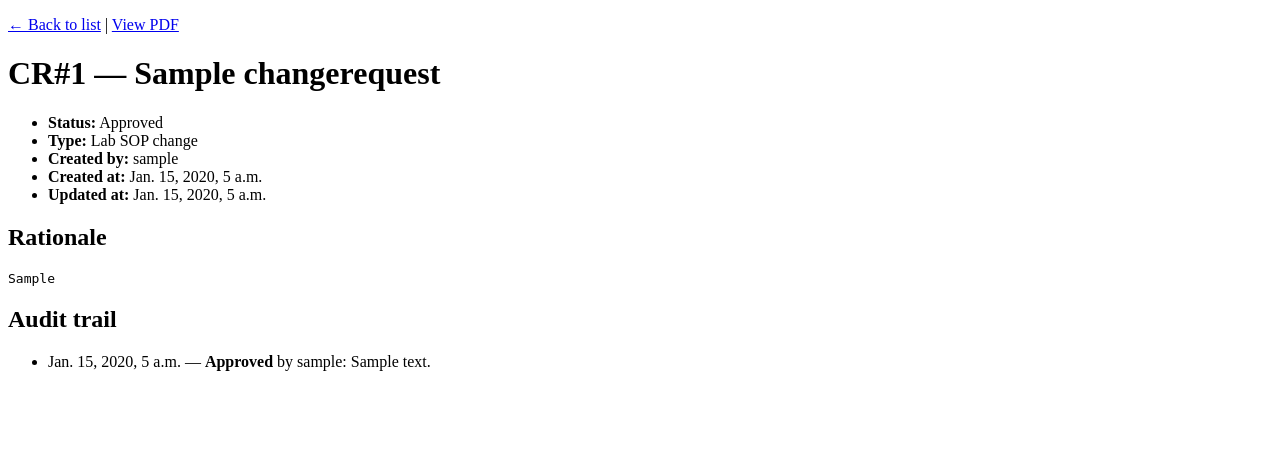
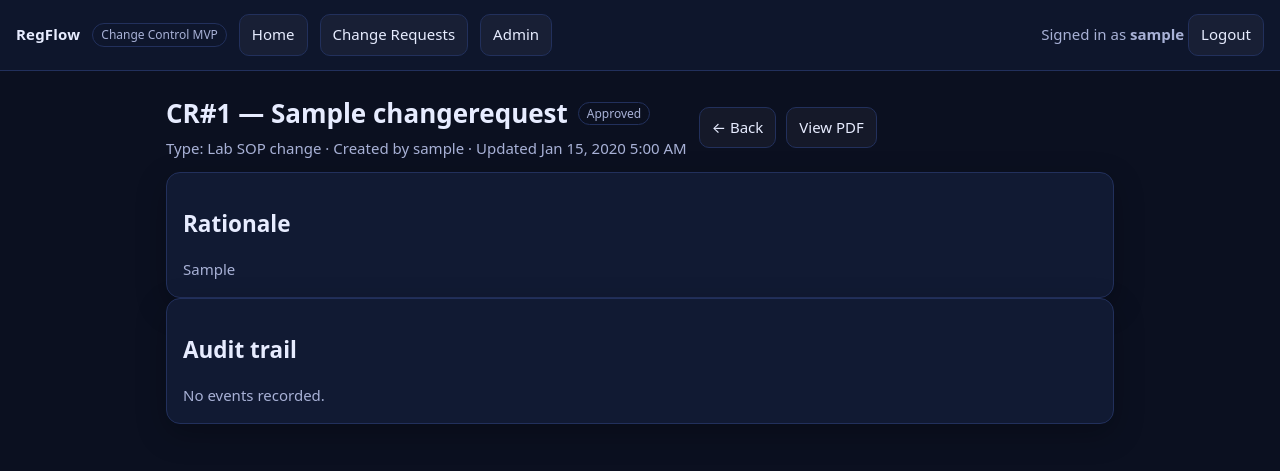
Before and after one commit to Kiril7093/regflow-change-control, a Django app: page /change-requests/1/ in a window 1280 px wide. Shown: the top 471 px of the page. Run offline with Django 5.2, Linux system fonts and the light colour scheme; a user stored in the database is signed in; tables that the repository leaves empty hold one stand-in row (values such as "Sample post").

Commit message:
Add base template + shared styling

```diff
--- /dev/null
+++ b/backend/core/templates/core/base.html
@@ -0,0 +1,33 @@
+{% load static %}
+<!doctype html>
+<html lang="en">
+  <head>
+    <meta charset="utf-8" />
+    <meta name="viewport" content="width=device-width,initial-scale=1" />
+    <title>{% block title %}RegFlow{% endblock %}</title>
+    <link rel="stylesheet" href="{% static 'core/app.css' %}">
+  </head>
+  <body>
+    <header class="nav">
+      <div class="left">
+        <span class="brand">RegFlow</span>
+        <span class="badge">Change Control MVP</span>
+        <a class="btn" href="/">Home</a>
+        <a class="btn" href="/change-requests/">Change Requests</a>
+        <a class="btn" href="/admin/">Admin</a>
+      </div>
+      <div class="right">
+        {% if user.is_authenticated %}
+          <span class="muted">Signed in as <strong>{{ user.username }}</strong></span>
+          <a class="btn" href="/accounts/logout/">Logout</a>
+        {% else %}
+          <a class="btn primary" href="/accounts/login/">Login</a>
+        {% endif %}
+      </div>
+    </header>
+
+    <main class="container">
+      {% block content %}{% endblock %}
+    </main>
+  </body>
+</html>
--- a/backend/core/templates/core/change_request_detail.html
+++ b/backend/core/templates/core/change_request_detail.html
@@ -1,62 +1,69 @@
-<!doctype html>
-<html>
-  <head>
-    <meta charset="utf-8" />
-    <title>RegFlow — Change Request {{ cr.id }}</title>
-  </head>
-  <body>
-    <p>
-      <a href="/change-requests/">← Back to list</a>
-      |
-      <a href="/change-requests/{{ cr.id }}/pdf/" target="_blank">View PDF</a>
+{% extends "core/base.html" %}
+
+{% block title %}CR#{{ cr.id }} · {{ cr.title }} · RegFlow{% endblock %}
+
+{% block content %}
+  <div class="row between" style="gap:12px; margin-bottom:12px;">
+    <div>
+      <div class="row" style="gap:10px; align-items:center;">
+        <h1 class="h1" style="margin:0;">CR#{{ cr.id }} — {{ cr.title }}</h1>
+        <span class="badge {{ cr.status }}">{{ cr.get_status_display }}</span>
+      </div>
+      <div class="muted" style="margin-top:6px;">
+        Type: {{ cr.get_change_type_display }} · Created by {{ cr.created_by.username }} · Updated {{ cr.updated_at|date:"M j, Y g:i A" }}
+      </div>
+    </div>
+
+    <div class="row" style="gap:10px;">
+      <a class="btn" href="/change-requests/">← Back</a>
 
       {% if cr.status == "draft" %}
-        |
-        <a href="/change-requests/{{ cr.id }}/edit/">Edit</a>
-        |
+        <a class="btn" href="/change-requests/{{ cr.id }}/edit/">Edit</a>
         <form method="post" action="/change-requests/{{ cr.id }}/submit/" style="display:inline;">
           {% csrf_token %}
-          <button type="submit">Submit for review</button>
+          <button class="btn primary" type="submit">Submit for review</button>
         </form>
-      {% elif cr.status == "in_review" %}
-        |
+      {% endif %}
+
+      {% if cr.status == "in_review" %}
         <form method="post" action="/change-requests/{{ cr.id }}/approve/" style="display:inline;">
           {% csrf_token %}
-          <button type="submit">Approve</button>
+          <button class="btn primary" type="submit">Approve</button>
         </form>
-        |
         <form method="post" action="/change-requests/{{ cr.id }}/reject/" style="display:inline;">
           {% csrf_token %}
-          <button type="submit">Reject</button>
+          <button class="btn danger" type="submit">Reject</button>
         </form>
       {% endif %}
-    </p>
 
-    <h1>CR#{{ cr.id }} — {{ cr.title }}</h1>
+      <a class="btn" href="/change-requests/{{ cr.id }}/pdf/" target="_blank" rel="noopener">View PDF</a>
+    </div>
+  </div>
 
-    <ul>
-      <li><strong>Status:</strong> {{ cr.get_status_display }}</li>
-      <li><strong>Type:</strong> {{ cr.get_change_type_display }}</li>
-      <li><strong>Created by:</strong> {{ cr.created_by.username }}</li>
-      <li><strong>Created at:</strong> {{ cr.created_at }}</li>
-      <li><strong>Updated at:</strong> {{ cr.updated_at }}</li>
-    </ul>
+  <div class="grid">
+    <div class="card">
+      <h2 class="h2">Rationale</h2>
+      <div class="muted" style="white-space:pre-wrap;">{{ cr.rationale }}</div>
+    </div>
 
-    <h2>Rationale</h2>
-    <pre style="white-space: pre-wrap;">{{ cr.rationale|default:"(none)" }}</pre>
-
-    <h2>Audit trail</h2>
-    {% if events %}
-      <ul>
-        {% for e in events %}
+    <div class="card">
+      <h2 class="h2">Audit trail</h2>
+      {% if audit_events %}
+        <ul class="list">
+          {% for e in audit_events %}
             <li>
-            {{ e.created_at }} — <strong>{{ e.get_event_type_display }}</strong>
-            by {{ e.actor.username }}{% if e.message %}: {{ e.message }}{% endif %}
+              <div class="muted">{{ e.created_at|date:"M j, Y g:i A" }}</div>
+              <div>
+                <span class="mono">{{ e.action }}</span>
+                — <span class="muted">{{ e.actor.username }}</span>
+                {% if e.message %}: {{ e.message }}{% endif %}
+              </div>
             </li>
           {% endfor %}
         </ul>
       {% else %}
-      <p>No audit events yet.</p>
+        <div class="muted">No events recorded.</div>
       {% endif %}
-  </body>
-</html>
+    </div>
+  </div>
+{% endblock %}
```
Also changed, not shown: backend/core/templates/core/change_request_form.html (+75 -19 lines), backend/core/templates/core/home.html (+16 -18 lines). Lines whose indentation alone changed are shown as unchanged.
